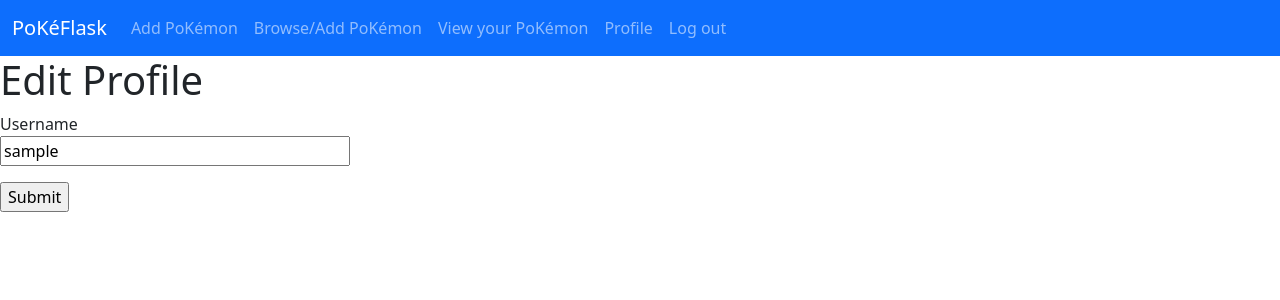
After one commit to cuadchris/pokemon_flask, a Flask app: page /user/edit_profile in a window 1280 px wide. The commit adds this page. Shown: the top 300 px of the page. Run offline with Flask 3, Linux system fonts and the light colour scheme; the visitor is signed in with stand-in values (Sample User, id 1); data comes from the database, SQL or seed files in the repository.

Commit message:
added profile editing

```diff
--- a/app/routes.py
+++ b/app/routes.py
@@ -6,6 +6,13 @@ from app.colors import *
 from flask_login import current_user, login_user, logout_user, login_required
 from app.models import User, UserPokemon
 from werkzeug.urls import url_parse
+from datetime import datetime
+
+@app.before_request
+def before_request():
+    if current_user.is_authenticated:
+        current_user.last_seen = datetime.utcnow()
+        db.session.commit()
 
 @app.route('/')
 @app.route('/index')
--- a/app/templates/base.html
+++ b/app/templates/base.html
@@ -35,6 +35,9 @@
             <a class="nav-link" href="{{url_for('collection')}}">View your PoKémon</a>
           </li>
           <li class="nav-item">
+            <a class="nav-link" href="{{url_for('user.showUser', username=current_user.username)}}">Profile</a>
+          </li>
+          <li class="nav-item">
             <a class="nav-link" href="{{url_for('logout')}}">Log out</a>
           </li>
           {% endif %}
--- /dev/null
+++ b/app/user/forms.py
@@ -0,0 +1,7 @@
+from flask_wtf import FlaskForm
+from wtforms import StringField, SubmitField
+from wtforms.validators import DataRequired
+
+class EditProfileForm(FlaskForm):
+    username = StringField('Username', validators=[DataRequired()])
+    submit = SubmitField('Submit')
--- a/app/user/routes.py
+++ b/app/user/routes.py
@@ -1,10 +1,35 @@
-from flask import Blueprint, render_template
-from app.models import User
+from flask import Blueprint, render_template, request, flash, redirect, url_for
+from app.models import User, UserPokemon
+from flask_login import current_user, login_required
+from app.user.forms import EditProfileForm
+from app.models import db
+from datetime import datetime
 
-user = Blueprint('user', __name__, template_folder='user_templates')
+user = Blueprint('user', __name__, template_folder='user_templates', url_prefix = "/user")
+
+@user.before_request
+def before_request():
+    if current_user.is_authenticated:
+        current_user.last_seen = datetime.utcnow()
+        db.session.commit()
 
 @user.route('/<username>')
+@login_required
 def showUser(username):
     user = User.query.filter_by(username=username).first_or_404()
+    owned = [x.pokemon_name for x in UserPokemon.query.filter_by(user_id = user.id)]
+    return render_template('user.html', user=user, owned=owned)
 
-    return render_template('user.html', user=user)
+@user.route('/edit_profile', methods=['GET', 'POST'])
+@login_required
+def edit_profile():
+    form = EditProfileForm()
+    if form.validate_on_submit():
+        current_user.username = form.username.data
+        db.session.commit()
+        flash('Your changes have been saved.')
+        return redirect(url_for('user.edit_profile'))
+    elif request.method == 'GET':
+        form.username.data = current_user.username
+    return render_template('edit_profile.html', title='Edit Profile',
+                           form=form)
--- /dev/null
+++ b/app/user/user_templates/edit_profile.html
@@ -0,0 +1,18 @@
+{% extends "base.html" %}
+
+{% block content %}
+
+    <h1>Edit Profile</h1>
+    <form action="" method="post">
+        {{ form.hidden_tag() }}
+        <p>
+            {{ form.username.label }}<br>
+            {{ form.username(size=32) }}<br>
+            {% for error in form.username.errors %}
+            <span style="color: red;">[{{ error }}]</span>
+            {% endfor %}
+        </p>
+        <p>{{ form.submit() }}</p>
+    </form>
+
+{% endblock %}
```
Also changed, not shown: app/models.py (+7 -0 lines), app/user/user_templates/user.html (+17 -1 lines), migrations/versions/399ef23acaf1_.py (added, +28 -0 lines).
